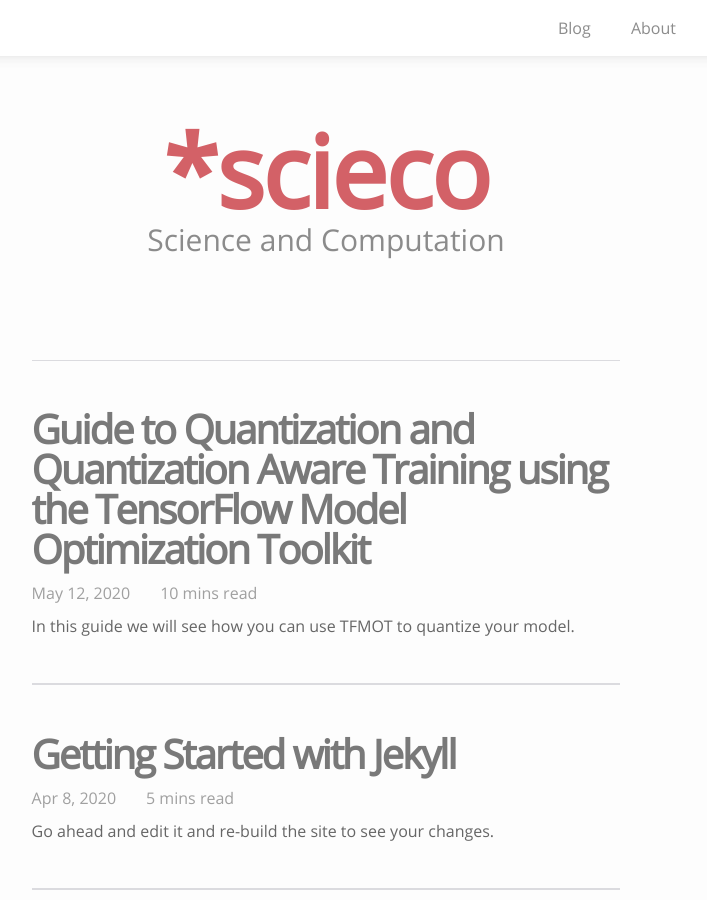
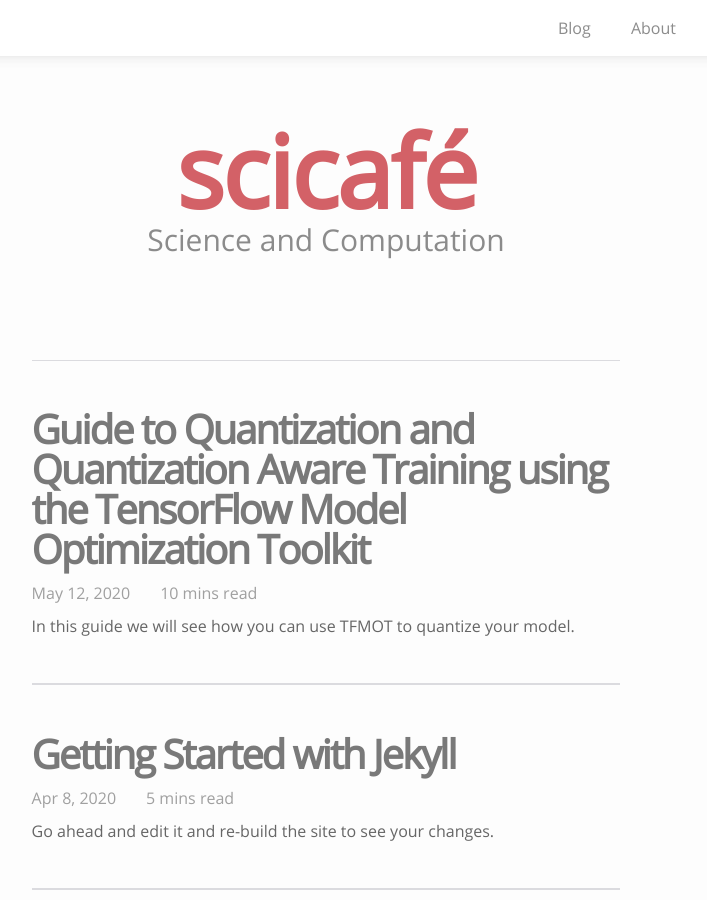
Before and after one commit to scicafe/scicafe.github.io, a Jekyll site: the page built from index.html, in a window 1280 px wide and 900 px high. Shown: the whole window, without its empty margins (314-1021 px from the left). Built offline with Jekyll 4.4.1, drawn with Linux system fonts in a browser that asks for light colours.

Commit message:
update title

```diff
--- a/_layouts/default.html
+++ b/_layouts/default.html
@@ -17,7 +17,7 @@
  <!--x-Nav Bar-x------------------------------------->
 <div class="site-title">
 <div class="header-bar">
- <h1>*scieco</h1>
+ <h1>scicafé</h1>
  <span class="tagline">Science and Computation</span>
  <br>
  <br>
```
